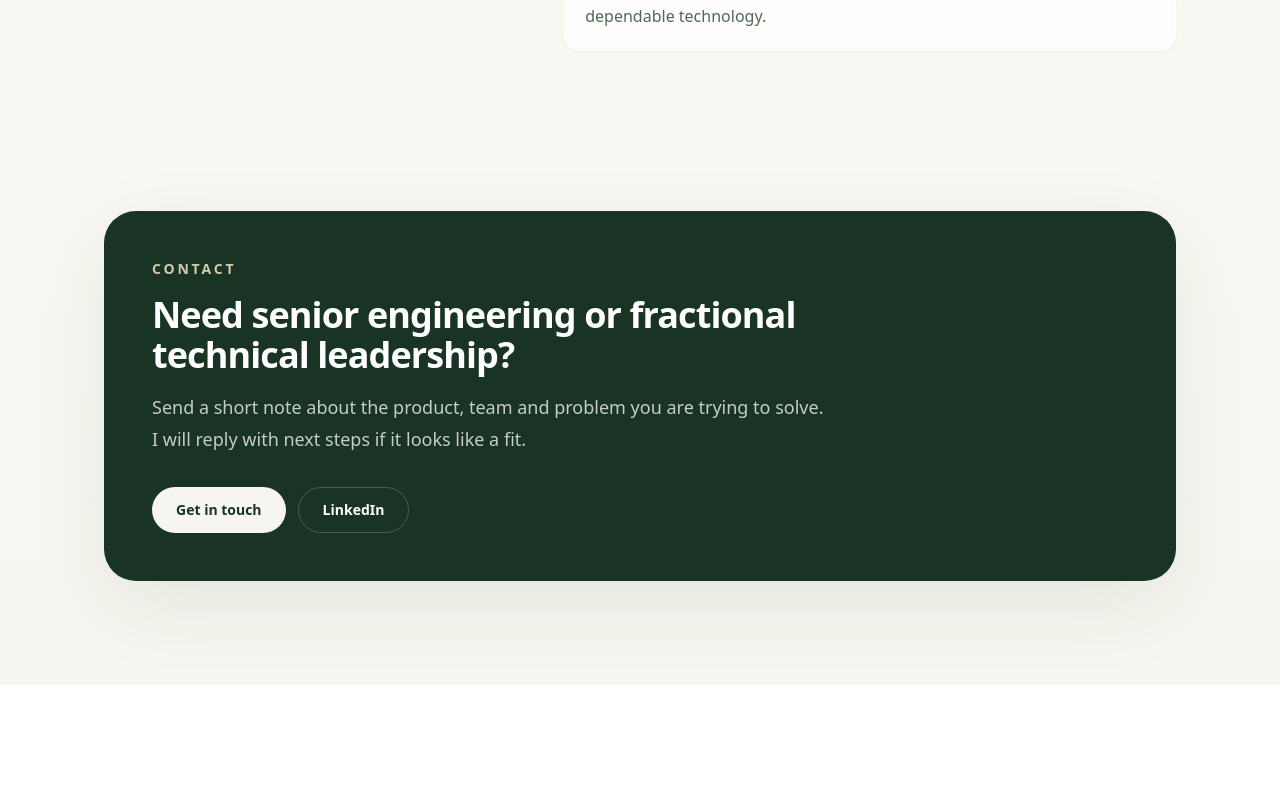
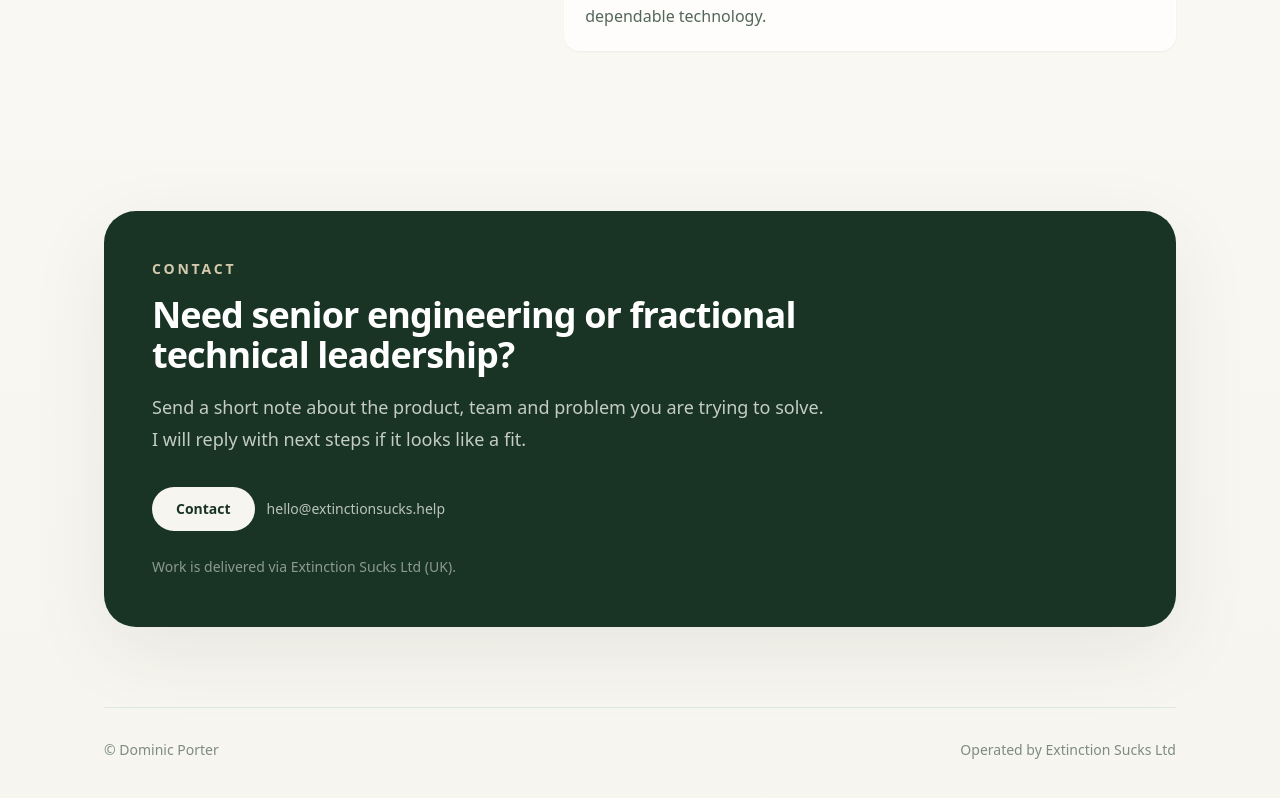
Before and after one commit to dominicporter/dominicporter.github.io, a Next.js app: page / in a window 1280 px wide. Shown: the part 2886-3684 px from the top of the page. Before the commit the page ends 3571 px from the top, so only its background shows below. Built offline with nearby package versions, Linux system fonts and the light colour scheme.

Commit message:
Add subtle company branding layer

```diff
--- a/app/page.tsx
+++ b/app/page.tsx
@@ -66,7 +66,7 @@ export default function Home() {
           </p>
           <div className="mt-8 flex flex-col gap-3 sm:flex-row">
             <a
-              href="mailto:hello@dominicporter.dev?subject=Freelance%20engineering%20enquiry"
+              href="mailto:hello@extinctionsucks.help?subject=Freelance%20engineering%20enquiry"
               className="inline-flex items-center justify-center rounded-full bg-forest-900 px-6 py-3 text-sm font-semibold text-white shadow-soft transition hover:bg-forest-700 focus:outline-none focus:ring-2 focus:ring-forest-600 focus:ring-offset-2"
             >
               Get in touch
@@ -149,22 +149,27 @@ export default function Home() {
           <p className="mt-4 max-w-2xl text-lg leading-8 text-white/75">
             Send a short note about the product, team and problem you are trying to solve. I will reply with next steps if it looks like a fit.
           </p>
-          <div className="mt-8 flex flex-col gap-3 sm:flex-row">
+          <div className="mt-8 flex flex-col gap-3 sm:flex-row sm:items-center">
             <a
-              href="mailto:hello@dominicporter.dev?subject=Freelance%20engineering%20enquiry"
+              href="mailto:hello@extinctionsucks.help?subject=Freelance%20engineering%20enquiry"
               className="inline-flex items-center justify-center rounded-full bg-earth-50 px-6 py-3 text-sm font-semibold text-forest-900 transition hover:bg-earth-100 focus:outline-none focus:ring-2 focus:ring-earth-200 focus:ring-offset-2 focus:ring-offset-forest-900"
             >
-              Get in touch
+              Contact
             </a>
-            <a
-              href="https://www.linkedin.com/"
-              className="inline-flex items-center justify-center rounded-full border border-white/20 px-6 py-3 text-sm font-semibold text-white transition hover:border-white/60"
-            >
-              LinkedIn
+            <a className="text-sm font-medium text-white/70 transition hover:text-white" href="mailto:hello@extinctionsucks.help?subject=Freelance%20engineering%20enquiry">
+              hello@extinctionsucks.help
             </a>
           </div>
+          <p className="mt-6 text-sm leading-6 text-white/50">Work is delivered via Extinction Sucks Ltd (UK).</p>
         </div>
       </section>
+
+      <footer className="border-t border-forest-100 py-8 text-sm text-forest-900/55">
+        <div className="flex flex-col gap-2 sm:flex-row sm:items-center sm:justify-between">
+          <p>© Dominic Porter</p>
+          <p>Operated by Extinction Sucks Ltd</p>
+        </div>
+      </footer>
     </main>
   );
 }
```
